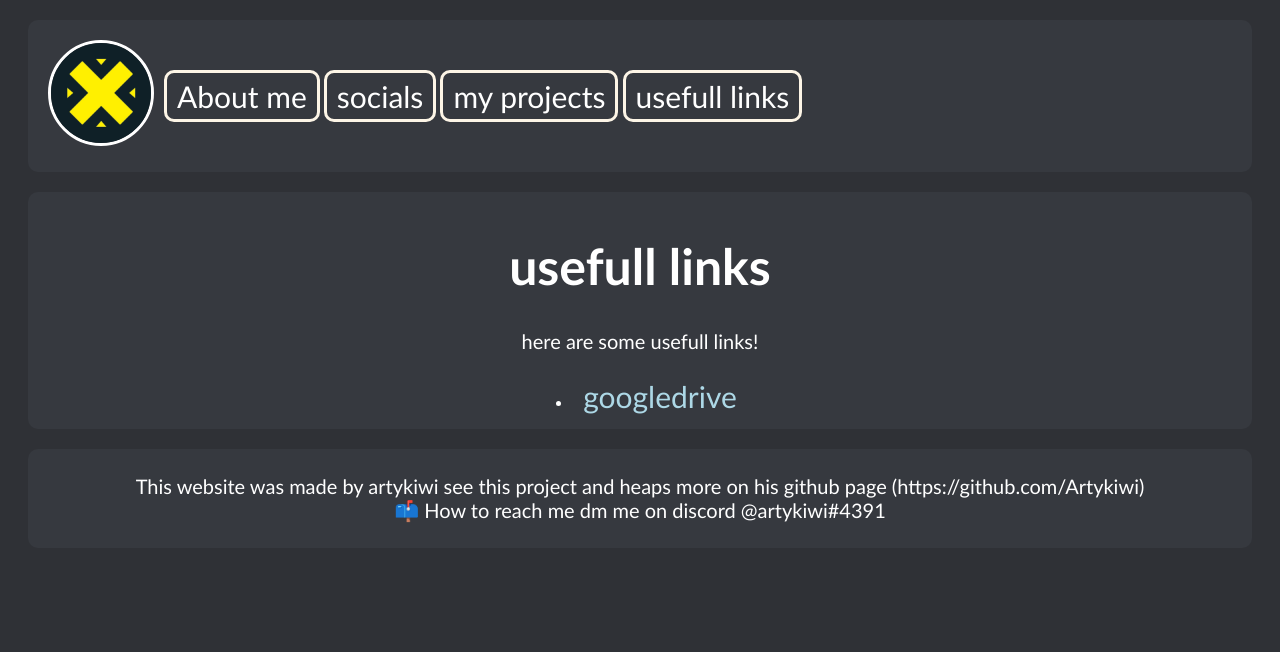
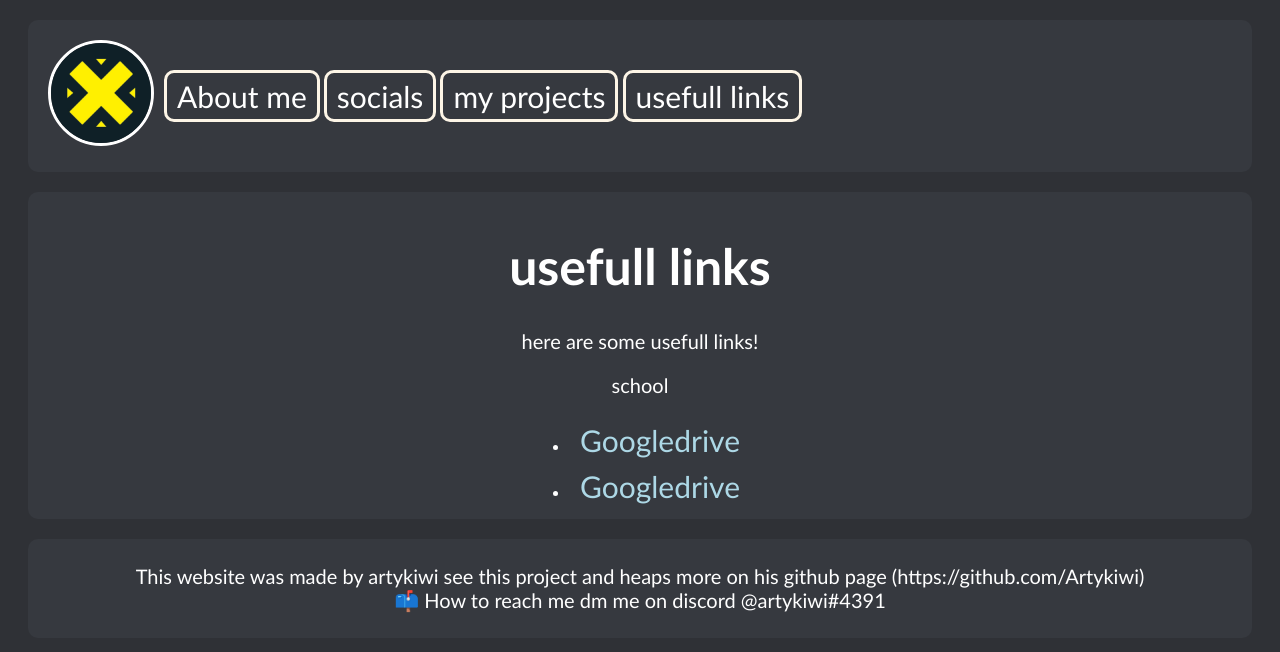
Before and after one commit to Artykiwi/my-website, a plain HTML site: page usefull links.html in a window 1280 px wide. Drawn offline with Linux system fonts and the light colour scheme.

Commit message:
more projects

```diff
--- a/usefull links.html
+++ b/usefull links.html
@@ -17,8 +17,10 @@
         <div id ="container">
             <h1>usefull links</h1>
             <p>here are some usefull links!</p>
+            <p>school</p>
             <ul>
-                <li><a href="https://drive.google.com/drive/u/1/my-drive" class="link">googledrive</a><br></li>
+                <li><a href="https://drive.google.com/drive/u/1/my-drive" class="link">Googledrive</a><br></li>
+                <li><a href="https://drive.google.com/drive/u/1/my-drive" class="link">Googledrive</a><br></li>
             </ul>
         </div>
         <div id="container3">
```
Also changed, not shown: my projects.html (+2 -1 lines).
